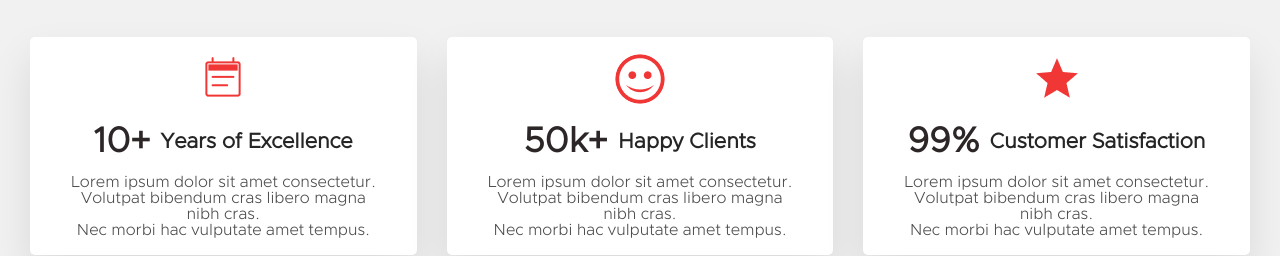
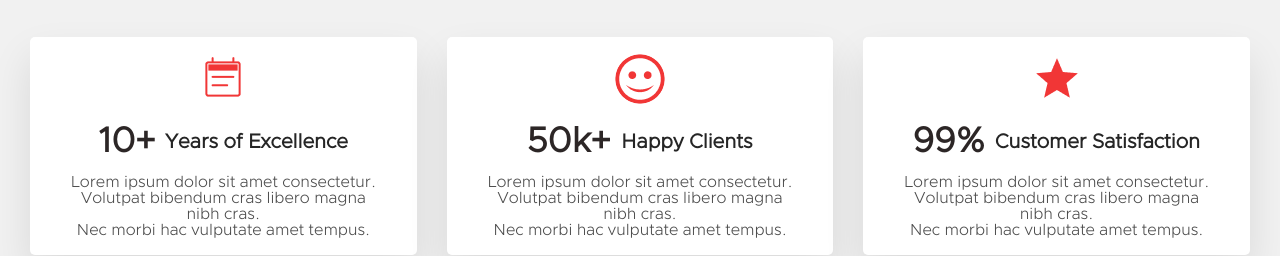
Before and after one commit to Masud9153/sos-project, a plain HTML site: page aboutus.html in a window 1280 px wide. Shown: the part 1307-1563 px from the top of the page. Drawn offline with nearby package versions, Linux system fonts and the light colour scheme.

Commit message:
fix some size

```diff
--- a/css/aboutus.css
+++ b/css/aboutus.css
@@ -958,7 +958,7 @@ li{
         }
 
         .label {
-            font-size: 21px;
+            font-size: 20px;
             font-weight: 600;
             color: #252525;
             line-height: 1;
```
